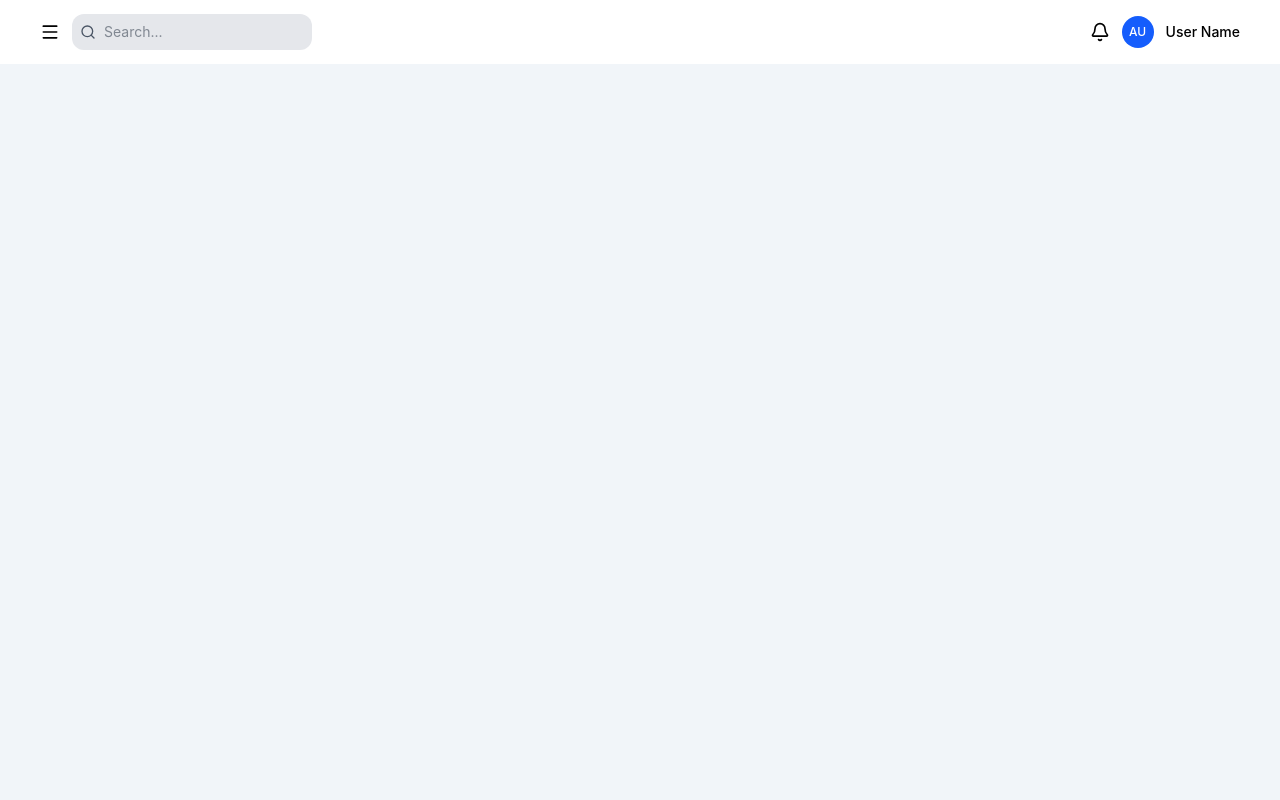
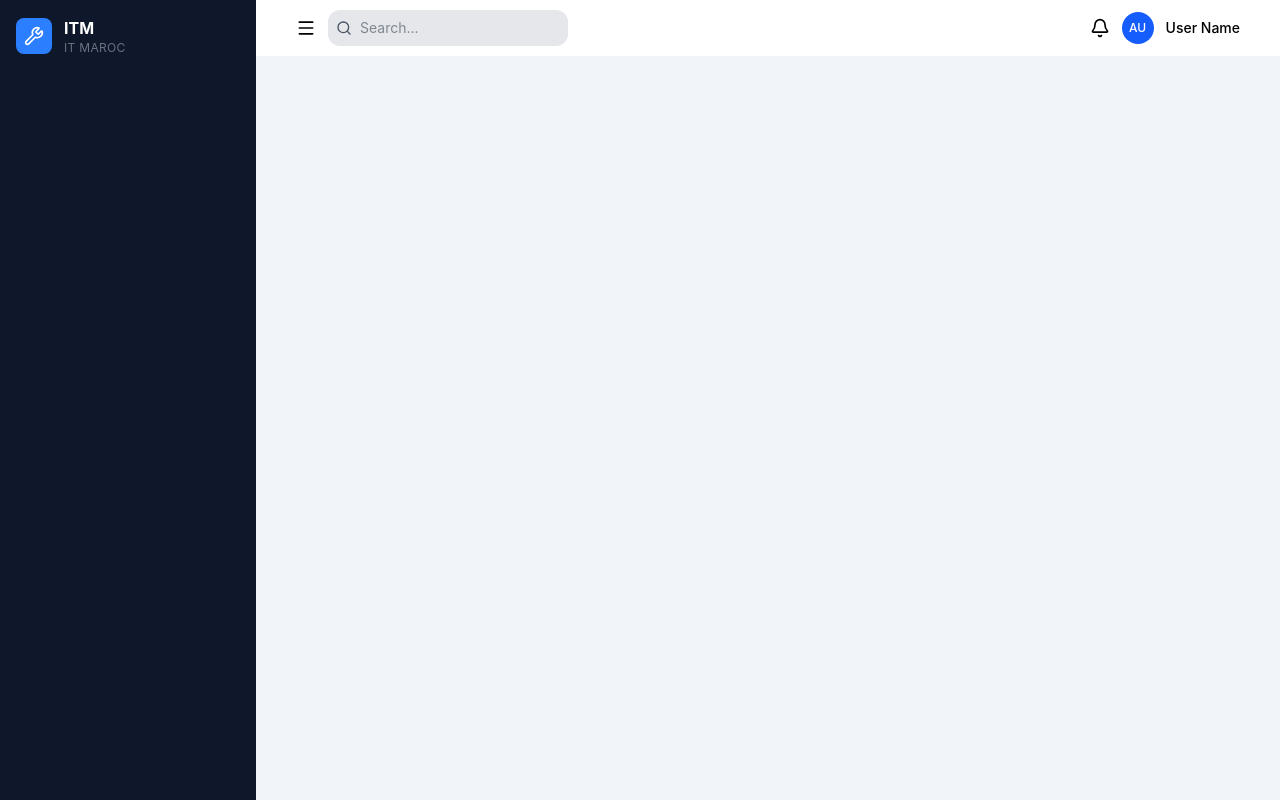
Before and after one commit to akramaznag/ITM, a React (Vite) app in the folder vite-project/: page / in a window 1280 px wide. Built offline with nearby package versions, Linux system fonts and the light colour scheme.

Commit message:
added sidebar / fixed header issue

```diff
--- a/vite-project/src/App.jsx
+++ b/vite-project/src/App.jsx
@@ -1,11 +1,17 @@
+import { useState } from "react";
 import Header from "./pages/Header"
+import SideBar from "./pages/SideBar";
 function App() {
+  const [isSidebarOpened,setisSidebarOpened] = useState(true);
 
   return (
     <>
-    <div className="min-h-screen text-white overflow-hidden bg-slate-100">
-      <Header/>
+    <div className="min-h-screen text-white overflow-hidden bg-slate-100 flex  w-full">
+      <SideBar isOpen={isSidebarOpened}/>
+      <div className={`flex-1 flex flex-col w-full`}>
 
+          <Header isOpen={isSidebarOpened} toggleSideBar={()=>setisSidebarOpened(!isSidebarOpened)}/>
+      </div>
     </div>
     </>
   )
--- a/vite-project/src/index.css
+++ b/vite-project/src/index.css
@@ -1,9 +1,14 @@
-@import "tailwindcss";
 @import "tailwindcss";
 
 @layer utilities{
     .animate-in{
         animation-fill-mode: both;
+    }
+    .slide-in-from-left{
+        animation-name: slideInFromLeft;
+    }
+     .slide-in-from-right{
+        animation-name: slideInFromRight;
     }
 
     .slide-in-from-top{
@@ -36,6 +41,31 @@
     }
 
 }
+@keyframes slideInFromLeft{
+    from{
+        opacity: 0;
+        transform: translateX(-1rem);
+    }
+    to{
+        opacity: 1;
+        transform: translateX(0);
+
+    }
+
+}
+@keyframes slideInFromRight{
+    from{
+        opacity: 1;
+        transform: translateX(0);
+    }
+    to{
+        opacity: 0;
+        transform: translateX(1rem);
+
+    }
+
+}
+
 @keyframes slideInFromBottom{
     from{
         opacity: 0;
--- a/vite-project/src/pages/Header.jsx
+++ b/vite-project/src/pages/Header.jsx
@@ -1,19 +1,21 @@
 import { Search ,Bell,Menu, User, Settings, LogOut, Settings2} from 'lucide-react'
 import React, { useState } from 'react'
 
-export default function Header() {
+export default function Header({isOpen,toggleSideBar}) {
     const [isDropdownPopupOpened,setisDropdownPopupOpened] =useState(false)
+    console.log(isOpen)
+
   return (
-    <nav className='fixed top-0 w-full z-50 transition-all duration-300'>
-        <div className='h-16 px-10 bg-white flex items-center'>
+    <nav className={`sticky top-0 w-full z-50 transition-all duration-500`}>
+        <div className='h-14 px-10 bg-white flex items-center w-full'>
             <div className='w-full h-12 bg-white flex items-center justify-between'>
                 {/* search bar and side bar button */}
                 <div className='flex gap-x-3 items-center '>
-                    <button>
+                    <button onClick={toggleSideBar}>
                         <Menu className='w-5 h-5 text-black'/>
                     </button>
                     <div className='hidden md:block'>
-                        <Search className='absolute w-4 h-4 text-gray-600 top-6 left-20 '/>
+                        <Search className='absolute w-4 h-4 text-gray-600 top-5 left-20 '/>
                         <input type="text" name="" id="" placeholder='Search...' className=' bg-gray-200 outline-none focus:outline-none focus:border-2 focus:border-blue-500 focus:duration-50 focus:ease-in-out rounded-xl w-60 py-2 pl-8 pr-4  text-sm text-gray-800'/>
                     </div>
                 </div>
--- /dev/null
+++ b/vite-project/src/pages/SideBar.jsx
@@ -0,0 +1,24 @@
+import { Settings, Settings2, Settings2Icon, Wrench } from 'lucide-react'
+import React from 'react'
+
+export default function SideBar({isOpen}) {
+    console.log(isOpen)
+  return (
+    <div className={`h-screen ${isOpen? 'w-[20%] slide-in-from-left duration-500' :'w-[4%] slide-in-from-right duration-500'} bg-slate-900`}>
+
+      {/* website name */}
+      <div className='h-18 flex justify-start items-center gap-x-3 px-4'>
+        {/* website icon */}
+        <div className=' bg-blue-500 rounded-lg flex items-center justify-center w-9 h-9'>
+          <Wrench className='w-5 h-5 font-bold'/>
+        </div>
+        {/* website title and subtitle */}
+        <div>
+          <h1 className='font-bold'>ITM</h1>
+          <p className='text-xs text-gray-500 font-normal tracking-wide'>IT MAROC</p>
+        </div>
+      </div>
+
+    </div>
+  )
+}
```
